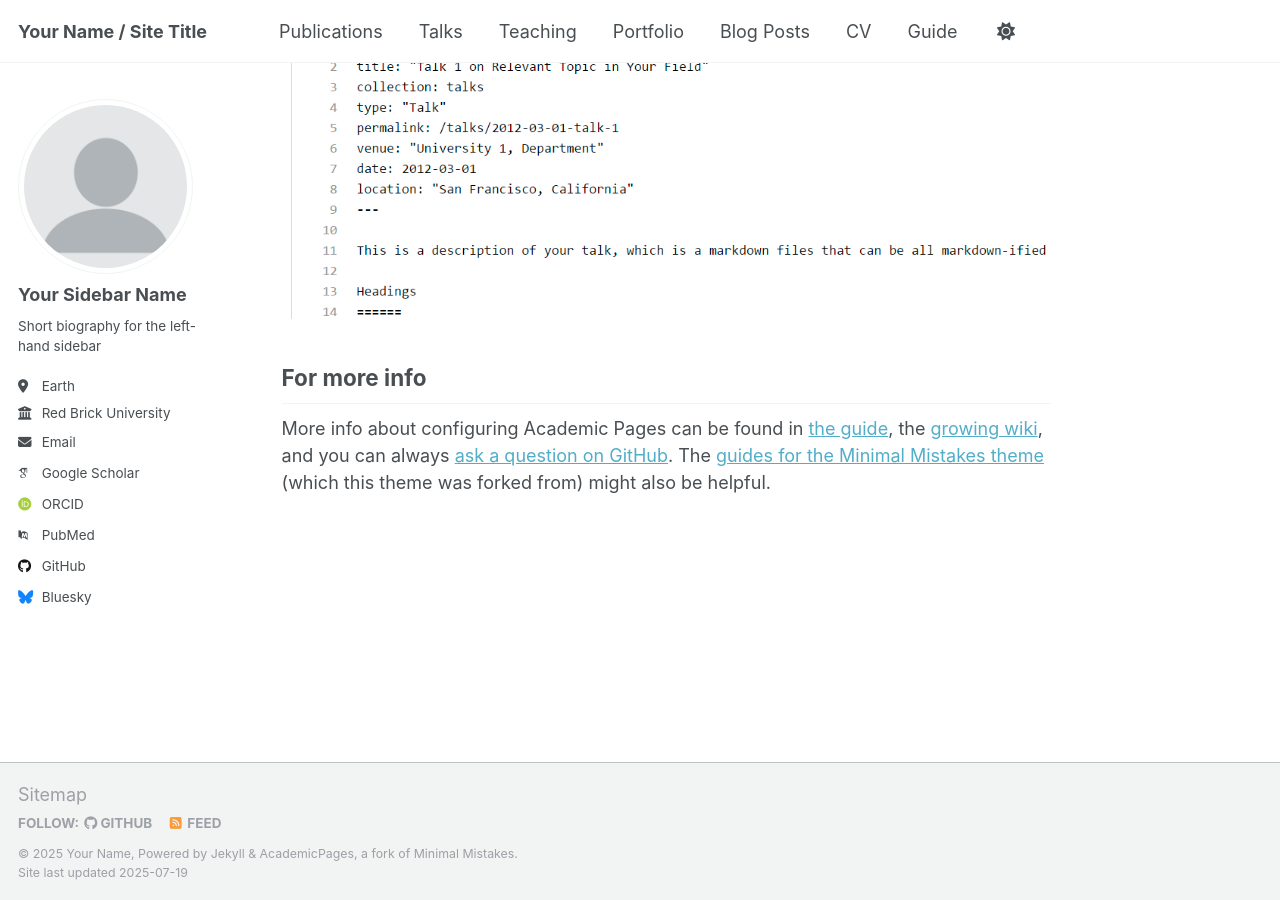
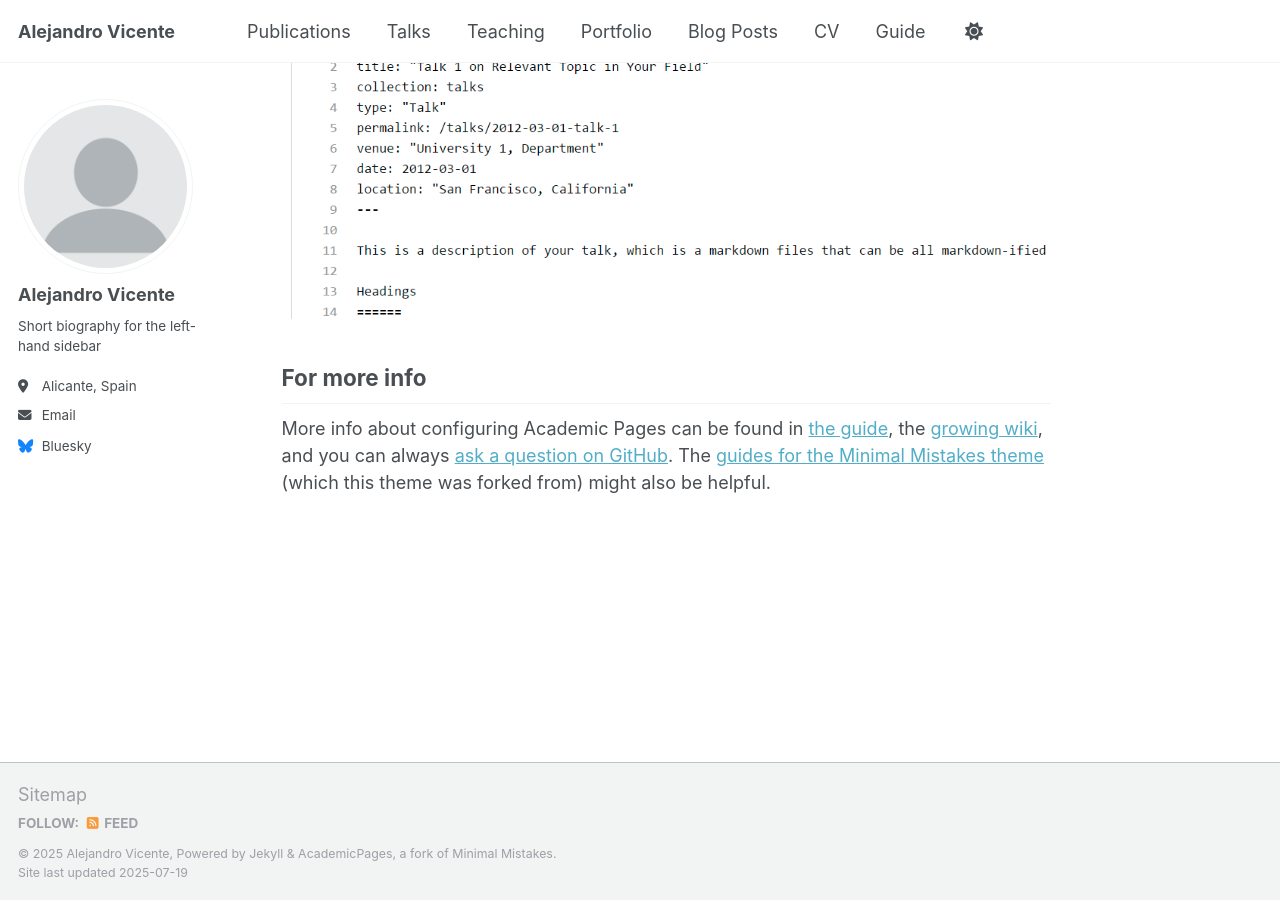
Before and after one commit to alexvifer/alexvifer.github.io, a Jekyll site: the page built from _pages/about.md, in a window 1280 px wide and 900 px high, scrolled down 2880 px. Built offline with Jekyll 4.4.1, drawn with Linux system fonts in a browser that asks for light colours; some web fonts are replaced; a script that is not in the unit is left out.

Commit message:
Update _config.yml

```diff
--- a/_config.yml
+++ b/_config.yml
@@ -8,14 +8,14 @@
 
 # Basic Site Settings
 locale                   : "en-US"
-site_theme               : "default"
-title                    : "Your Name / Site Title"
+site_theme               : "minimal"
+title                    : "Alejandro Vicente"
 title_separator          : "-"
-name                     : &name "Your Name"
-description              : &description "personal description"
-url                      : https://academicpages.github.io # the base hostname & protocol for your site e.g. "https://[your GitHub username].github.io" or if you already have some other page hosted on Github then use "https://[your GitHub username].github.io/[Your Repo Name]"
+name                     : &name "Alejandro Vicente"
+description              : &description "PhD Student in Economics at University of Alicante"
+url                      : "https://alexvifer.github.io"
 baseurl                  : "" # the subpath of your site, e.g. "/blog"
-repository               : "academicpages/academicpages.github.io"
+repository               : "alexvifer/alexvifer.github.io"
 
 # Site Author - The following control what appear as part of the author content on the side bar.
 #               If a field is blank the icon and link will not appear, otherwise it will be shown.
@@ -23,22 +23,22 @@ repository               : "academicpages/academicpages.github.io"
 author:
   # Biographic information
   avatar           : "profile.png"
-  name             : "Your Sidebar Name"
+  name             : "Alejandro Vicente"
   pronouns         : # example: "she/her"
   bio              : "Short biography for the left-hand sidebar"
-  location         : "Earth"
-  employer         : "Red Brick University"
+  location         : "Alicante, Spain"
+  employer         : # "Red Brick University"
   uri              : # URL
-  email            : "none@example.org"
+  email            : "alexvicentefernandez@gmail.com / alejandro.vicente@ua.es"
 
   # Academic websites
   academia         : # URL
   arxiv            : # URL - Update with the correct link to your profile
-  googlescholar    : "https://scholar.google.com/citations?user=PS_CX0AAAAAJ"
+  googlescholar    : # "https://scholar.google.com/citations?user=PS_CX0AAAAAJ"
   impactstory      : # URL
-  orcid            : "http://orcid.org/yourorcidurl"
+  orcid            : # "http://orcid.org/yourorcidurl"
   semantic         : # URL
-  pubmed           : "https://www.ncbi.nlm.nih.gov/pubmed/?term=john+snow"
+  pubmed           : # "https://www.ncbi.nlm.nih.gov/pubmed/?term=john+snow"
   researchgate     : # URL
   scopus           : # URL
 
@@ -46,7 +46,7 @@ author:
   bitbucket        : # Username - Update with your username on the site
   codepen          : # Username
   dribbble         : # Username
-  github           : "academicpages"
+  github           : # "academicpages"
   kaggle           : # Username
   stackoverflow    : # User number or user number and name (i.e., use "1" or "1/jeff-atwood")
 
```
